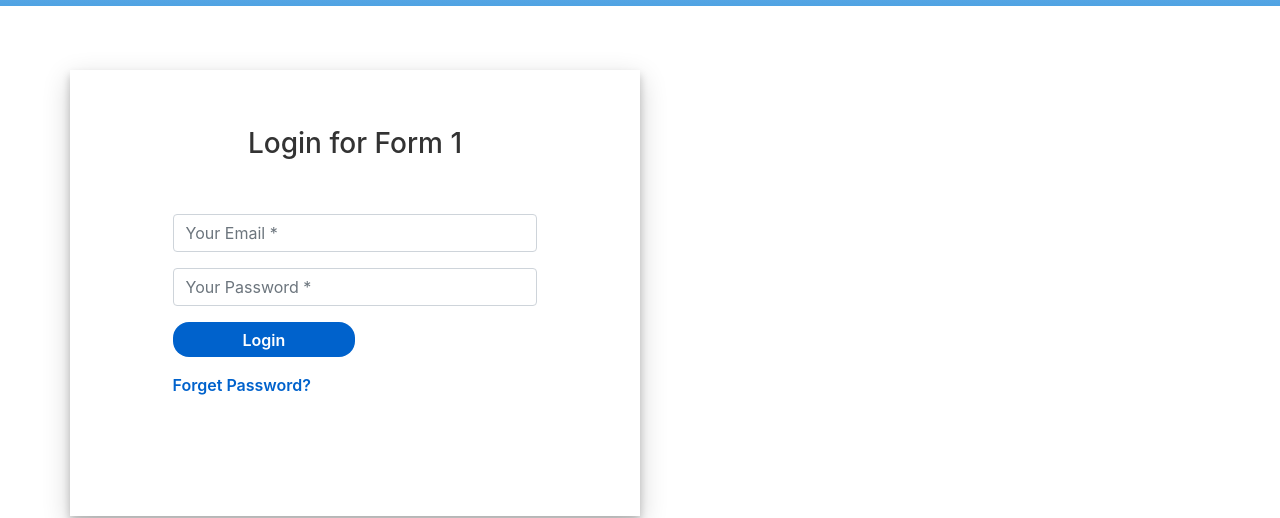
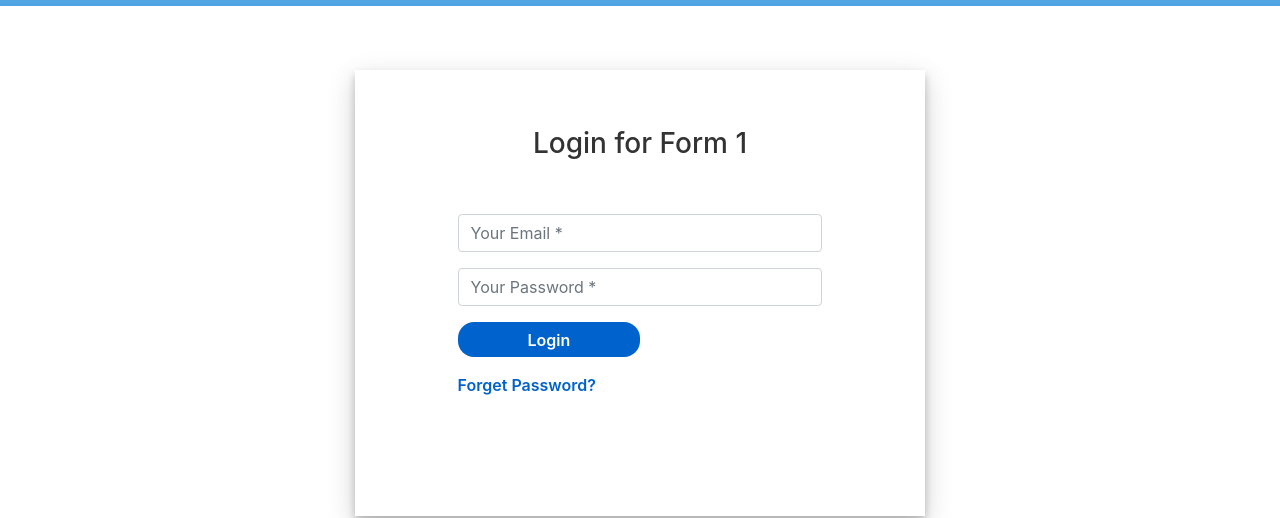
Before and after one commit to Teoteo11/SJAirplaneClient, an Angular app: page /backoff in a window 1280 px wide. Shown: the part 320-838 px from the top of the page. Built offline with nearby package versions, Linux system fonts and the light colour scheme.

Commit message:
Edit css

```diff
--- a/src/app/backoff/backoff.component.html
+++ b/src/app/backoff/backoff.component.html
@@ -1,6 +1,6 @@
 <div class="container login-container">
     <div class="row">
-        <div class="col-md-6 login-form-1">
+        <div class="col-md-6 m-auto login-form-1">
             <h3>Login for Form 1</h3>
             <form>
                 <div class="form-group">
```
